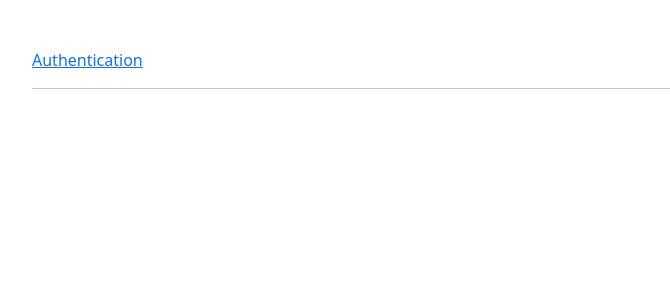
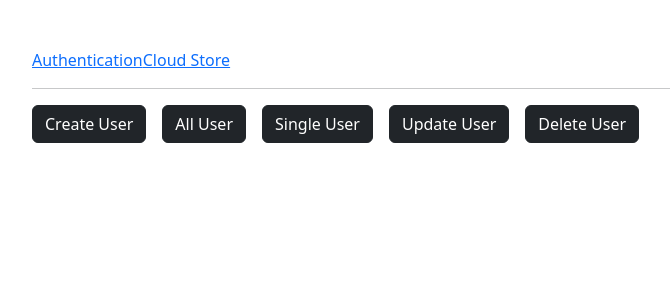
Before and after one commit to master-dhanesh/react08batch, a React (Create React App) app: page /data in a window 1280 px wide. Before the commit this address had no page. Shown: the top 300 px of the page, without its empty margins (50-720 px from the left). Built offline with nearby package versions, Linux system fonts and the light colour scheme.

Commit message:
Firestore

```diff
--- a/src/App.js
+++ b/src/App.js
@@ -1,14 +1,17 @@
 import React from "react";
 import { Link, Routes, Route } from "react-router-dom";
 import Auth from "./Auth";
+import Cloudstore from "./Cloudstore";
 
 const App = () => {
     return (
         <div className="container mt-5">
             <Link to="/auth">Authentication</Link>
+            <Link to="/data">Cloud Store</Link>
             <hr />
             <Routes>
                 <Route path="/auth" element={<Auth />} />
+                <Route path="/data" element={<Cloudstore />} />
             </Routes>
         </div>
     );
--- /dev/null
+++ b/src/Cloudstore.js
@@ -0,0 +1,94 @@
+import React from "react";
+import app from "./firebase/config";
+import {
+    getFirestore,
+    collection,
+    addDoc,
+    getDocs,
+    doc,
+    getDoc,
+    setDoc,
+    deleteDoc,
+} from "firebase/firestore";
+const Cloudstore = () => {
+    const db = getFirestore(app);
+    const schema = collection(db, "users");
+
+    const createuser = async () => {
+        try {
+            const docRef = await addDoc(schema, {
+                name: "Anney",
+                email: "example@anney.com",
+            });
+            console.log(docRef.id);
+        } catch (error) {
+            console.log(error);
+        }
+    };
+
+    const readusers = async () => {
+        try {
+            const querySnapshot = await getDocs(schema);
+            querySnapshot.forEach((doc) => {
+                console.log({ id: doc.id, ...doc.data() });
+            });
+        } catch (error) {
+            console.log(error);
+        }
+    };
+
+    const readsingle = async () => {
+        try {
+            const docRef = await doc(schema, "0ThzIopM76xYDe9tfFc6");
+            const docSnap = await getDoc(docRef);
+            console.log(docSnap.data());
+        } catch (error) {
+            console.log(error);
+        }
+    };
+
+    const updateuser = async () => {
+        try {
+            const docRef = await doc(schema, "pkEmcG7GECJ8hcjUQNbT");
+            await setDoc(docRef, {
+                name: "John",
+                email: "john@example.com",
+            });
+            console.log("User Updated");
+        } catch (error) {
+            console.log(error);
+        }
+    };
+
+    const deleteuser = async () => {
+        try {
+            const docRef = await doc(schema, "pkEmcG7GECJ8hcjUQNbT");
+            await deleteDoc(docRef);
+            console.log("User Deleted");
+        } catch (error) {
+            console.log(error);
+        }
+    };
+
+    return (
+        <div>
+            <button onClick={createuser} className="btn btn-dark">
+                Create User
+            </button>
+            <button onClick={readusers} className="ms-3 btn btn-dark">
+                All User
+            </button>
+            <button onClick={readsingle} className="ms-3 btn btn-dark">
+                Single User
+            </button>
+            <button onClick={updateuser} className="ms-3 btn btn-dark">
+                Update User
+            </button>
+            <button onClick={deleteuser} className="ms-3 btn btn-dark">
+                Delete User
+            </button>
+        </div>
+    );
+};
+
+export default Cloudstore;
```
